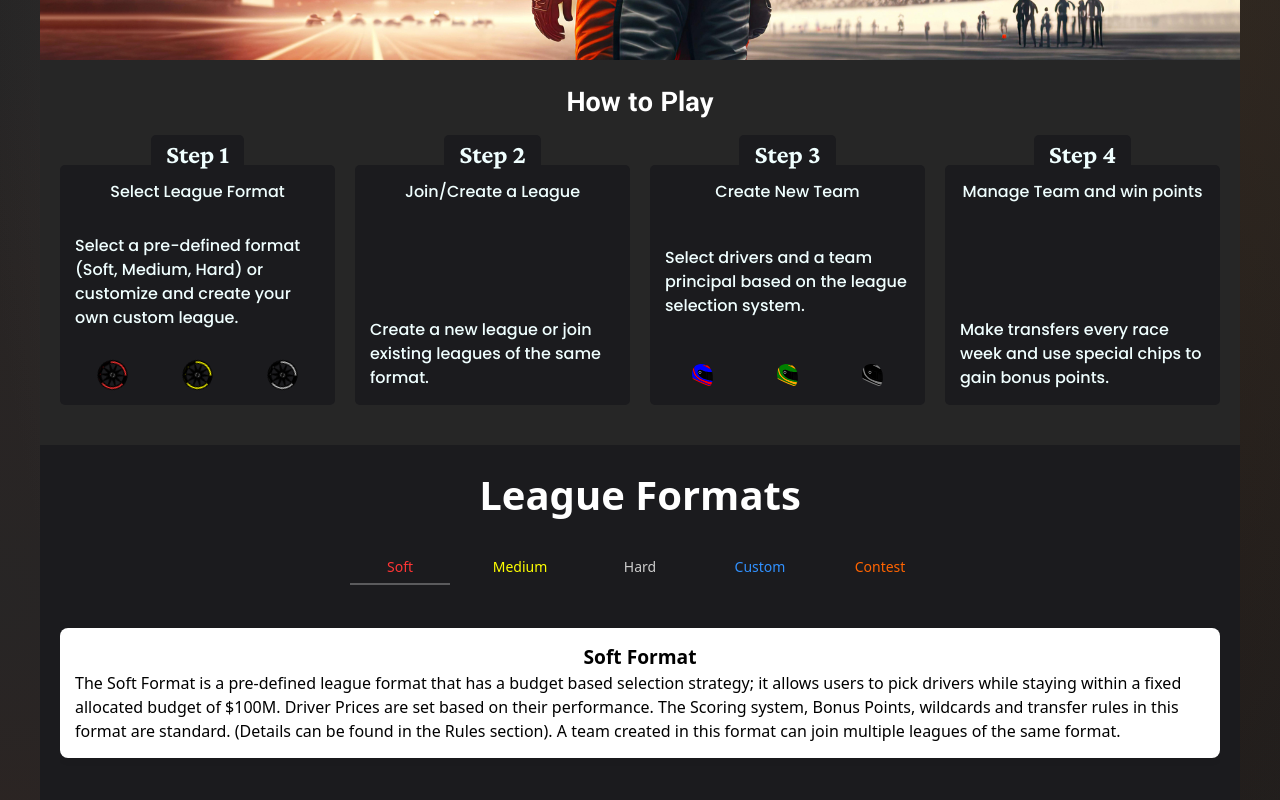
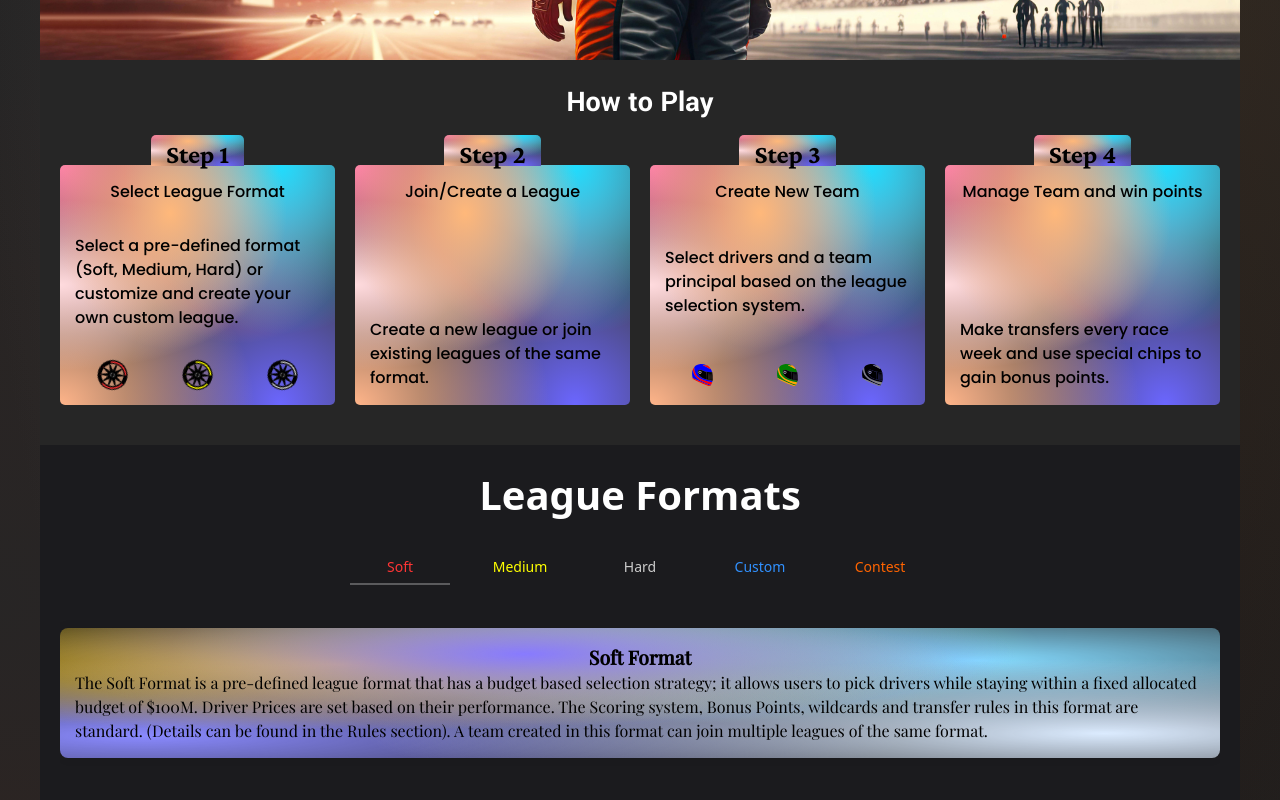
Before and after one commit to slycadelic/fantasy-fox-landing-page, a Next.js app: page / in a window 1280 px wide. Shown: the part 660-1460 px from the top of the page. Built offline with nearby package versions, Linux system fonts and the light colour scheme; a web font is replaced by a local one.

Commit message:
Updated Background color in How2play and leagueformat

```diff
--- a/components/home/How2Play.module.css
+++ b/components/home/How2Play.module.css
@@ -36,6 +36,8 @@
     justify-content: space-around;
     gap: 20px;
     align-items: center;
+
+
 }
 
 .steps>div
@@ -47,8 +49,8 @@
     justify-content: space-between;
     height: 100%;
     padding: 15px;
-    background-color: var(--gluonGrey);
-    color: azure;
+    /* background-color: var(--gluonGrey); */
+    color: black;
     border-radius: 5px;
     -webkit-border-radius: 5px;
     -moz-border-radius: 5px;
@@ -56,6 +58,16 @@
     -o-border-radius: 5px;
     position: relative;
     font-family: 'Poppins', sans-serif;
+
+    background-color:hsla(0,0%,23%,1);
+    background-image:
+    radial-gradient(at 40% 20%, hsla(28,100%,74%,1) 0px, transparent 50%),
+    radial-gradient(at 80% 0%, hsla(189,100%,56%,1) 0px, transparent 50%),
+    radial-gradient(at 0% 50%, hsla(355,100%,93%,1) 0px, transparent 50%),
+    radial-gradient(at 65% 13%, hsla(340,100%,76%,1) 0px, transparent 50%),
+    radial-gradient(at 0% 100%, hsla(22,100%,77%,1) 0px, transparent 50%),
+    radial-gradient(at 80% 100%, hsla(242,100%,70%,1) 0px, transparent 50%),
+    radial-gradient(at 0% 0%, hsla(343,100%,76%,1) 0px, transparent 50%);
 }
 
 
@@ -75,6 +87,16 @@
     font-family: 'Crimson Pro', serif;
     font-weight: bold;
     font-size: 26px;
+    background-color:hsla(0,0%,23%,1);
+    background-image:
+    radial-gradient(at 40% 20%, hsla(28,100%,74%,1) 0px, transparent 50%),
+    radial-gradient(at 80% 0%, hsla(189,100%,56%,1) 0px, transparent 50%),
+    radial-gradient(at 0% 50%, hsla(355,100%,93%,1) 0px, transparent 50%),
+    radial-gradient(at 65% 13%, hsla(340,100%,76%,1) 0px, transparent 50%),
+    radial-gradient(at 0% 100%, hsla(22,100%,77%,1) 0px, transparent 50%),
+    radial-gradient(at 80% 100%, hsla(242,100%,70%,1) 0px, transparent 50%),
+    radial-gradient(at 0% 0%, hsla(343,100%,76%,1) 0px, transparent 50%);
+
 }
 
 .tyres
--- a/components/home/LeagueFormat.module.css
+++ b/components/home/LeagueFormat.module.css
@@ -1,6 +1,7 @@
 /* League Formats Styling   */
 
 
+  @import url('https://fonts.googleapis.com/css2?family=Playfair+Display:wght@400;500&display=swap');
 .LeagueFormat
 {
     width: 100%;
@@ -32,12 +33,15 @@
     display: inline-flex;
     gap: 20px;
     justify-content: center;
+
+
 }
 
 .nav>div>div
 {
     width: 100px;
     text-align: center;
+
 }
 
 .nav>span
@@ -139,10 +143,19 @@
     /* Adjust margin between steps */
     padding: 15px;
     margin-bottom: 20px;
-    background-color: #ffffff;
+    font-family: 'Playfair Display', serif;
     /* Step background color */
     border-radius: 8px;
     box-shadow: 0 0 10px rgba(0, 0, 0, 0.1);
+
+    background-color:hsla(359,0%,14%,1);
+background-image:
+radial-gradient(at 40% 20%, hsla(246,100%,74%,1) 0px, transparent 50%),
+radial-gradient(at 24% 28%, hsla(47,100%,56%,1) 0px, transparent 50%),
+radial-gradient(at 90% 81%, hsla(213,100%,93%,1) 0px, transparent 50%),
+radial-gradient(at 79% 25%, hsla(198,100%,76%,1) 0px, transparent 50%),
+radial-gradient(at 7% 83%, hsla(240,100%,77%,1) 0px, transparent 50%),
+radial-gradient(at 47% 15%, hsla(100,100%,70%,1) 0px, transparent 50%)
     /* Add a subtle shadow */
 }
 
```
